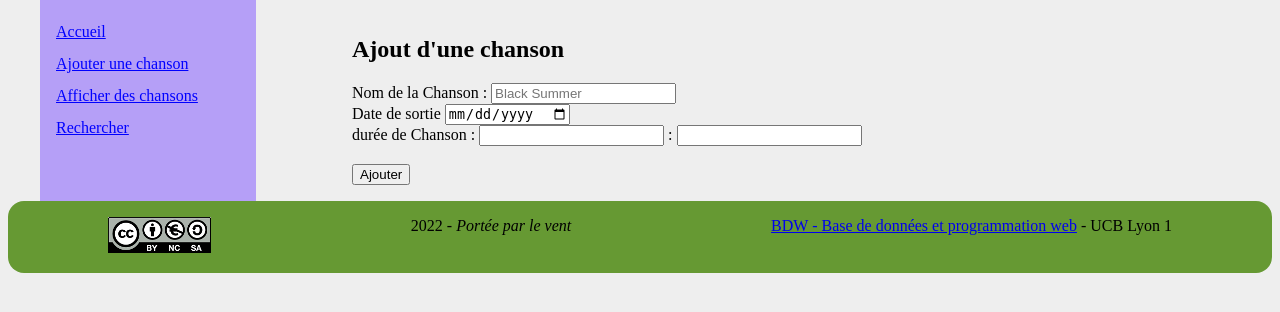
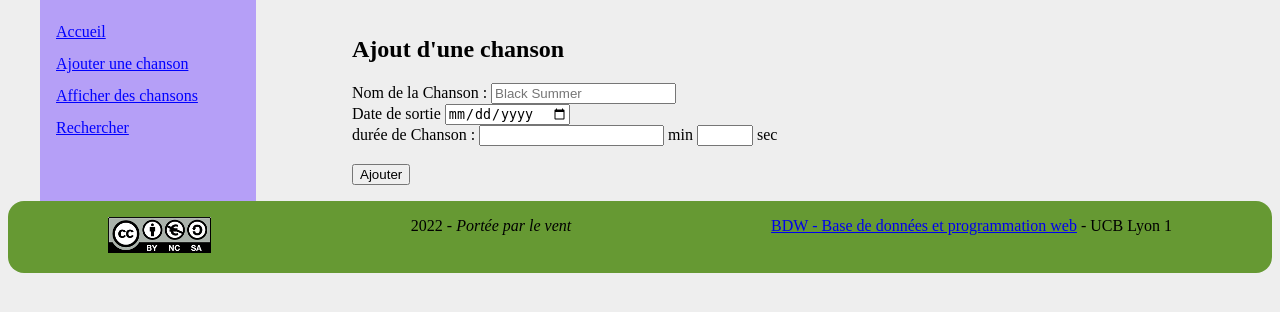
Before and after one commit to EnnyTiss/GESTIONNAIRE-PLAYLISTS-WEB-, a PHP site: page /index.php?page=ajouter in a window 1280 px wide. Shown: the part 138-450 px from the top of the page. Run offline with PHP 8.4, Linux system fonts and the light colour scheme.

Commit message:
vueAjouter modif durée

```diff
--- a/www/vues/vueAjouter.php
+++ b/www/vues/vueAjouter.php
@@ -8,7 +8,7 @@
 	<input type="date" name="dateChanson" id="dateChanson" required/>
 	<br/>
 	<label for="minutes"> durée de Chanson : </label>
-	<input type="number" name="minutes" id="minutes" required/> : <input type="number" name="secondes" id="secondes" required/>
+	<input type="number" min="0" name="minutes" id="minutes" required/> min <input type="number" min="0" max="60" name="secondes" id="secondes" required/> sec
 	<br/><br/>
 	<input type="submit" name="boutonValider" value="Ajouter"/>
 </form>
```
